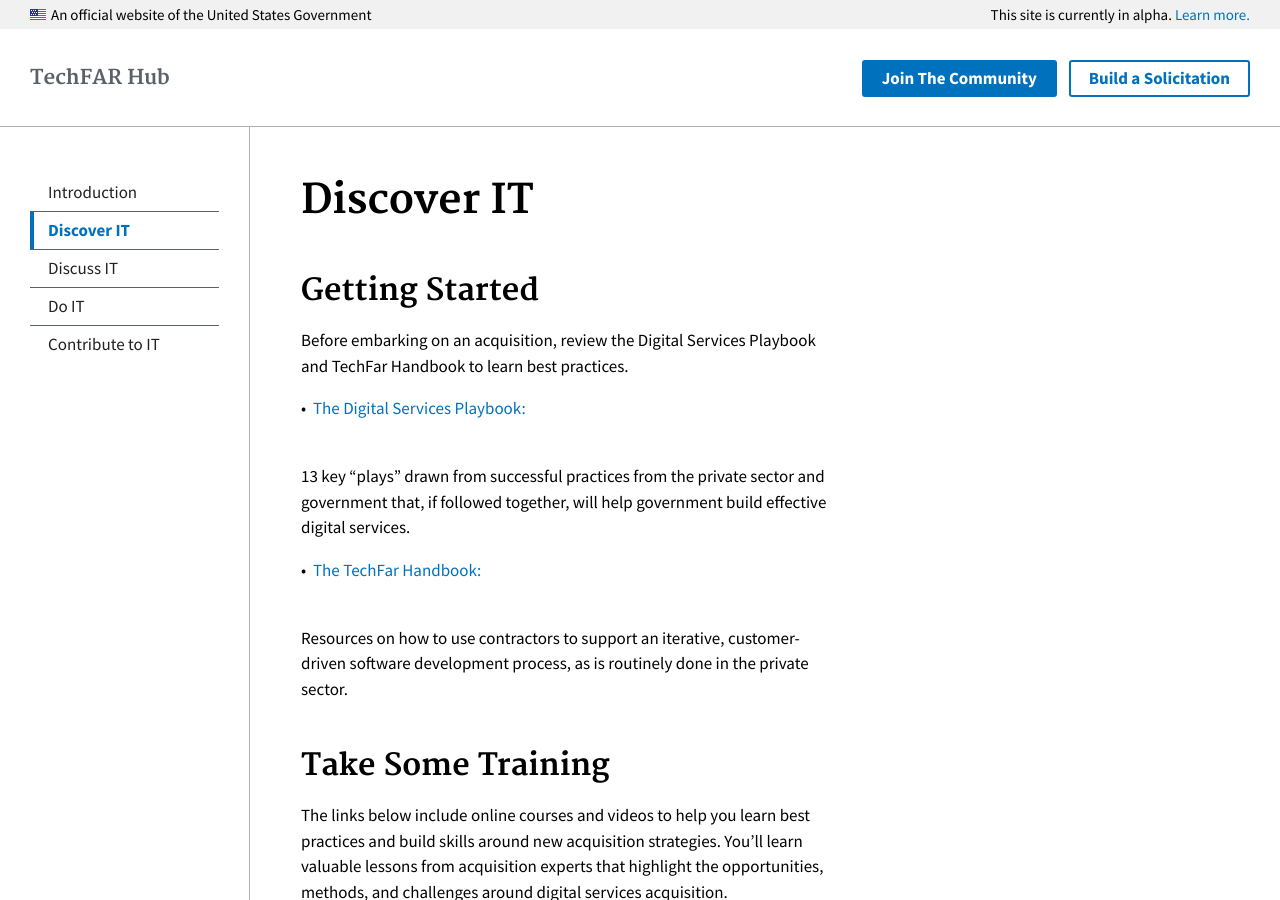
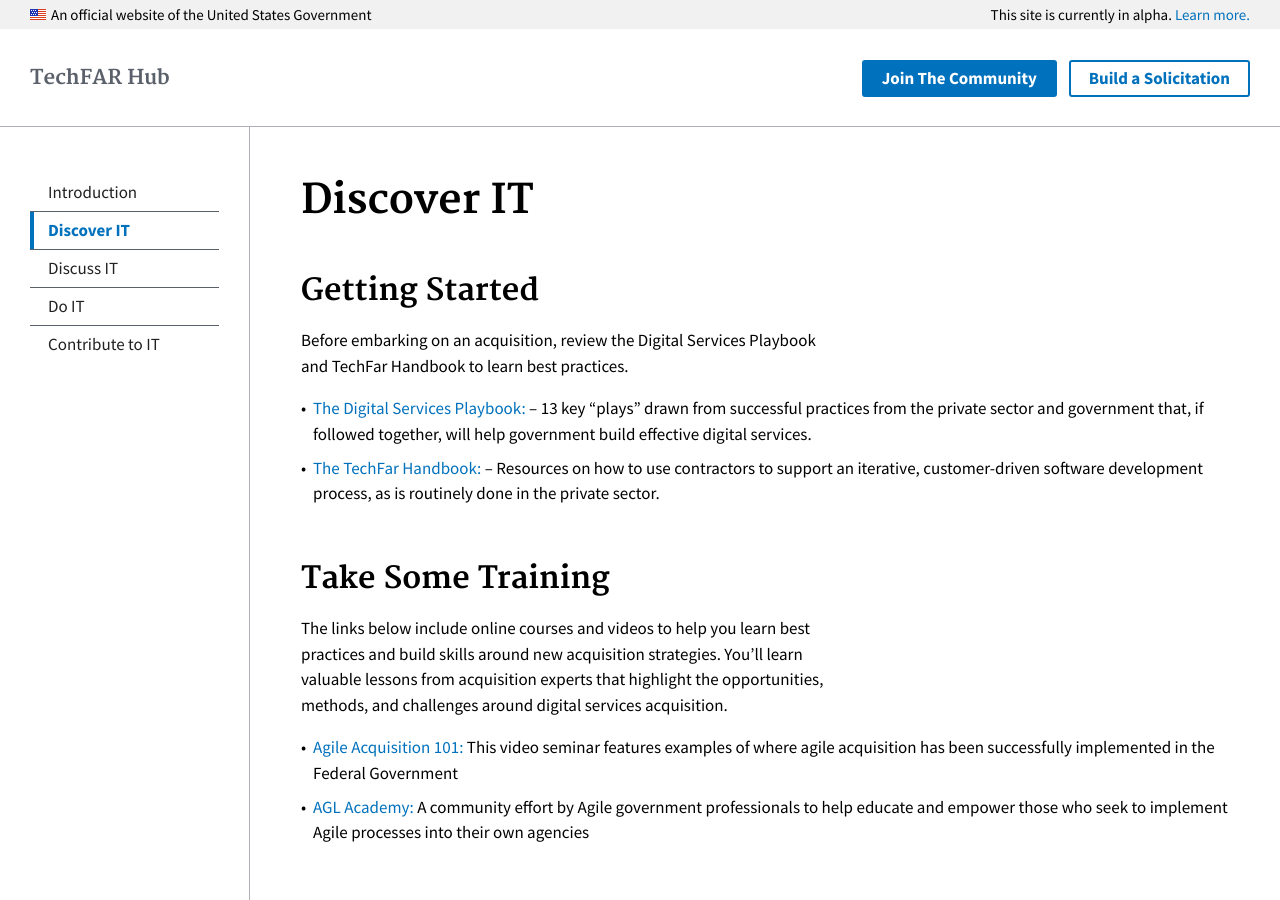
Before and after one commit to usds/techfar-hub, a Jekyll site: the page built from _topics/1_discover-it.md, in a window 1280 px wide and 900 px high. Built offline with Jekyll 4.4.1, drawn with Linux system fonts in a browser that asks for light colours.

Commit message:
Fixed format

```diff
--- a/_topics/1_discover-it.md
+++ b/_topics/1_discover-it.md
@@ -10,9 +10,9 @@
 Before embarking on an acquisition, review the Digital Services Playbook and TechFar Handbook to learn best practices.
 
 - [The Digital Services Playbook:](https://playbook.cio.gov){:target="_blank"}
-<p>13 key “plays” drawn from successful practices from the private sector and government that, if followed together, will help government build effective digital services.</p>
+-- 13 key “plays” drawn from successful practices from the private sector and government that, if followed together, will help government build effective digital services.
 - [The TechFar Handbook:](https://playbook.cio.gov/techFAR){:target="_blank"}
-<p>Resources on how to use contractors to support an iterative, customer-driven software development process, as is routinely done in the private sector.</p>
+-- Resources on how to use contractors to support an iterative, customer-driven software development process, as is routinely done in the private sector.
 
 
 ## Take Some Training
```
